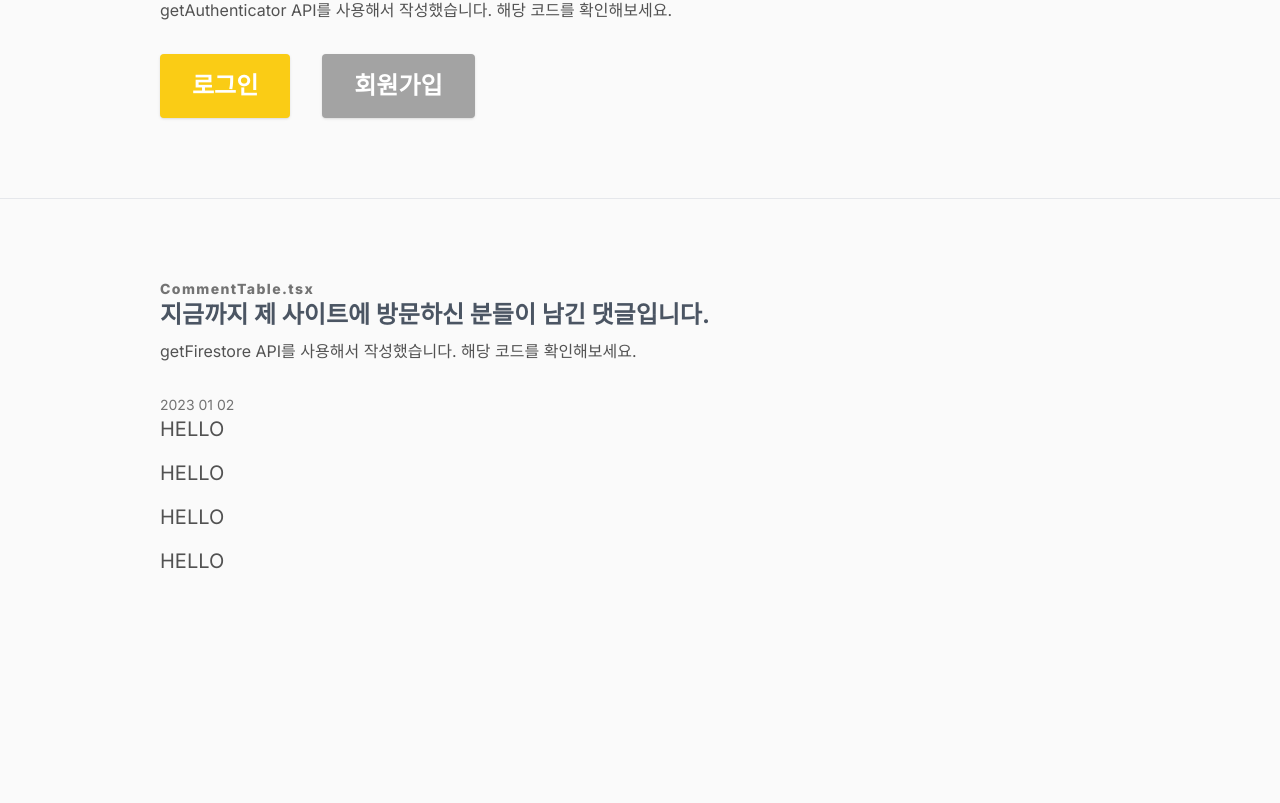
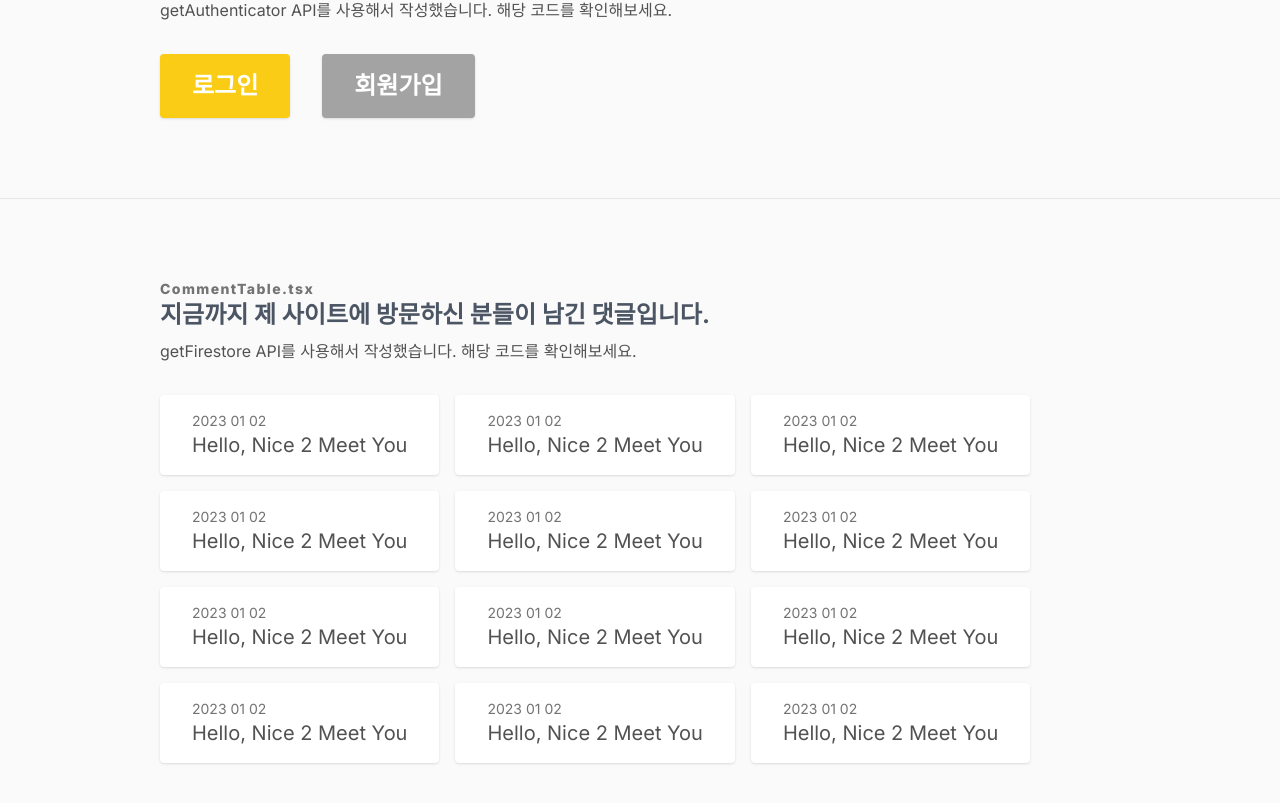
Before and after one commit to lif31up/firebase, a Next.js app: page / in a window 1280 px wide. Shown: the part 662-1465 px from the top of the page. Before the commit the page ends 1317 px from the top, so only its background shows below. Built offline with nearby package versions, Linux system fonts and the light colour scheme.

Commit message:
CommentTable을 추가했습니다.

```diff
--- a/components/feature/CommentTable.tsx
+++ b/components/feature/CommentTable.tsx
@@ -13,16 +13,32 @@ function CommentTable({ className }: Default): React.JSX.Element {
       <p className="text-base text-neutral-600 mt-2">
         getFirestore API를 사용해서 작성했습니다. 해당 코드를 확인해보세요.
       </p>
-      <div className="grid mt-8 gap-4 text-neutral-600 text-xl">
-        <div>
-          <h1 className="text-sm text-neutral-500">2023 01 02</h1>
-          <p>HELLO</p>
-        </div>
-        <p>HELLO</p>
-        <p>HELLO</p>
-        <p>HELLO</p>
+      <div className="block mt-8 text-neutral-600 text-xl">
+        <Comment />
+        <Comment />
+        <Comment />
+        <Comment />
+        <Comment />
+        <Comment />
+        <Comment />
+        <Comment />
+        <Comment />
+        <Comment />
+        <Comment />
+        <Comment />
       </div>
     </section>
   );
 }
 export default CommentTable;
+
+function Comment({ className }: Default) {
+  return (
+    <div
+      className={`w-fit inline-block bg-white px-8 py-4 mr-4 mb-4 rounded shadow ${className}`}
+    >
+      <h1 className="text-sm text-neutral-500">2023 01 02</h1>
+      <p>Hello, Nice 2 Meet You</p>
+    </div>
+  );
+}
```
